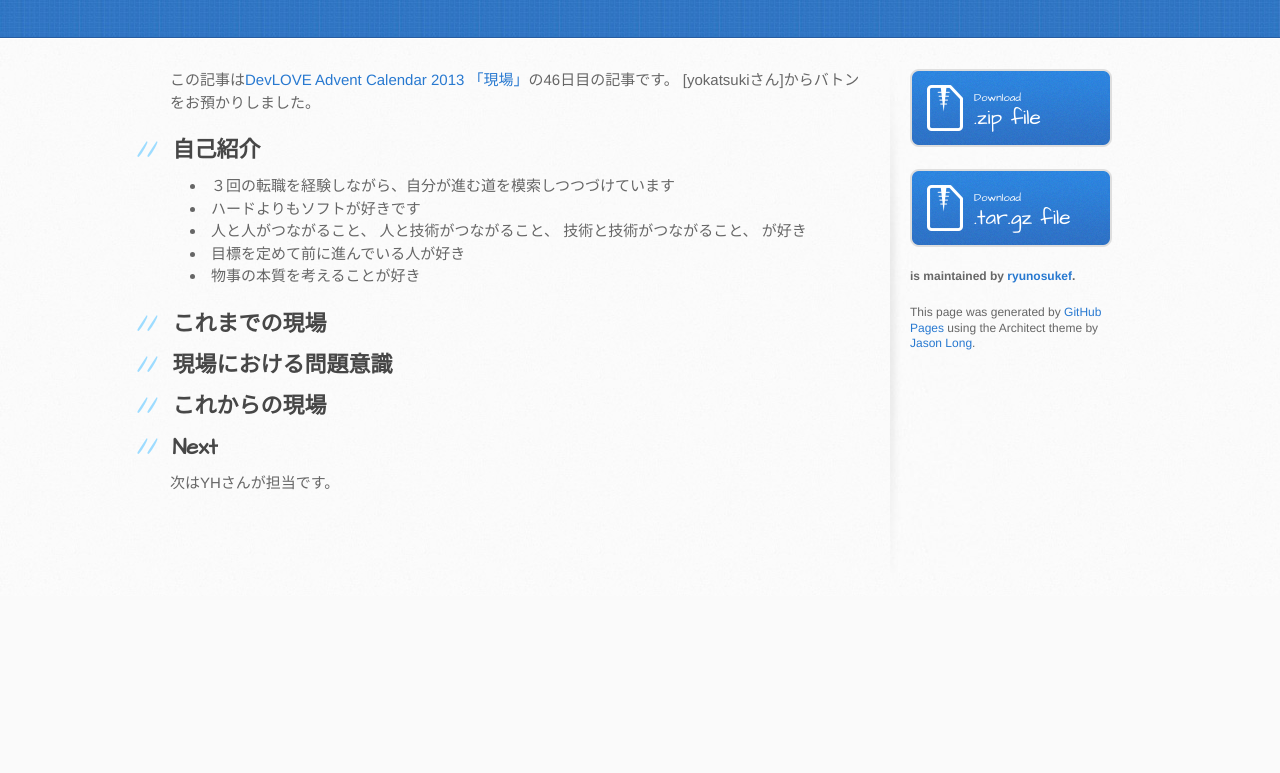
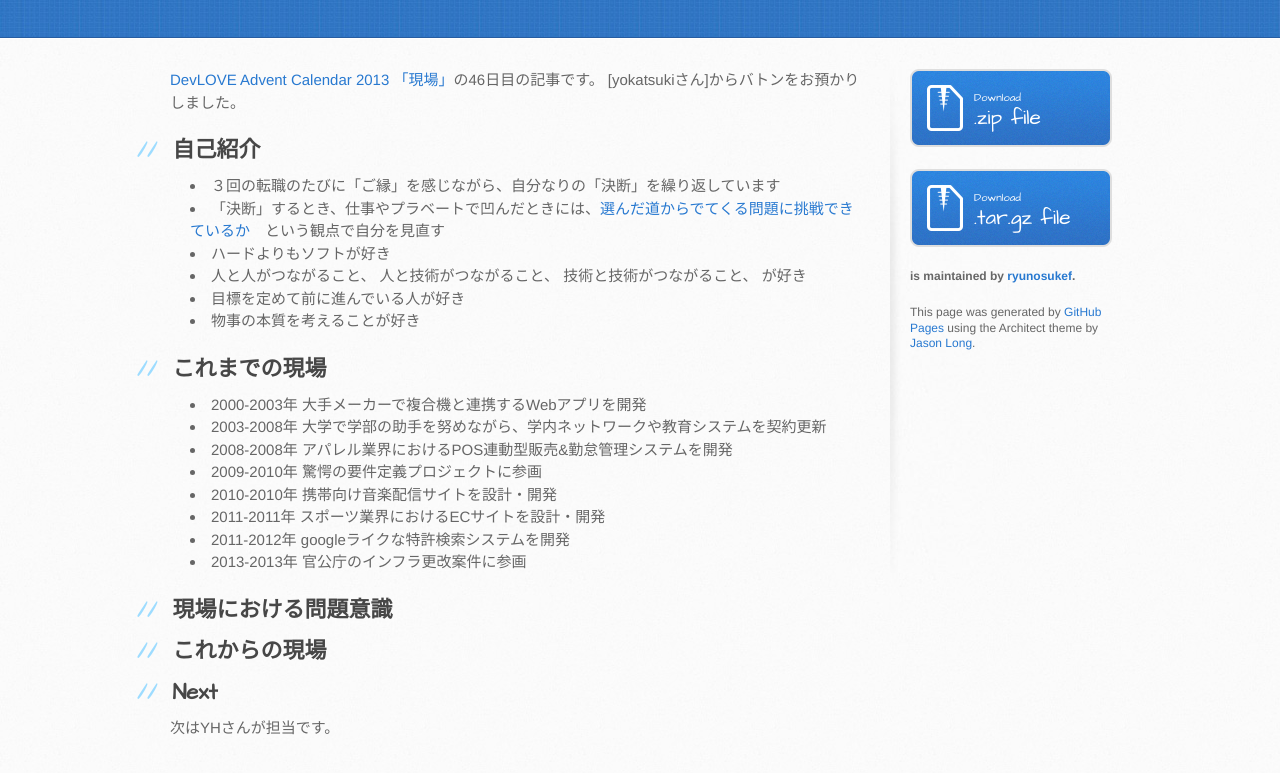
Before and after one commit to ryunosukef/devlove-advent-calendar-2013-genba, a plain HTML site: page index.html in a window 1280 px wide. Shown: the part 273-1046 px from the top of the page. Before the commit the page ends 869 px from the top, so only its background shows below. Drawn offline with Linux system fonts and the light colour scheme.

Commit message:
Create gh-pages branch via GitHub

```diff
--- a/index.html
+++ b/index.html
@@ -28,21 +28,31 @@
     <div id="content-wrapper">
       <div class="inner clearfix">
         <section id="main-content">
-          <p>この記事は<a href="http://devlove.doorkeeper.jp/events/7039">DevLOVE Advent Calendar 2013 「現場」</a>の46日目の記事です。 [yokatsukiさん]からバトンをお預かりしました。</p>
+          <p><a href="http://devlove.doorkeeper.jp/events/7039">DevLOVE Advent Calendar 2013 「現場」</a>の46日目の記事です。 [yokatsukiさん]からバトンをお預かりしました。</p>
 
 <h2>
 <a name="%E8%87%AA%E5%B7%B1%E7%B4%B9%E4%BB%8B" class="anchor" href="#%E8%87%AA%E5%B7%B1%E7%B4%B9%E4%BB%8B"><span class="octicon octicon-link"></span></a>自己紹介</h2>
 
 <ul>
-<li>３回の転職を経験しながら、自分が進む道を模索しつつづけています</li>
-<li>ハードよりもソフトが好きです</li>
+<li>３回の転職のたびに「ご縁」を感じながら、自分なりの「決断」を繰り返しています</li>
+<li>「決断」するとき、仕事やプラベートで凹んだときには、<a href="http://ameblo.jp/shihoo-y/image-11529681128-12534554103.html">選んだ道からでてくる問題に挑戦できているか</a>　という観点で自分を見直す</li>
+<li>ハードよりもソフトが好き</li>
 <li>人と人がつながること、 人と技術がつながること、 技術と技術がつながること、 が好き</li>
 <li>目標を定めて前に進んでいる人が好き</li>
 <li>物事の本質を考えることが好き</li>
 </ul><h2>
 <a name="%E3%81%93%E3%82%8C%E3%81%BE%E3%81%A7%E3%81%AE%E7%8F%BE%E5%A0%B4" class="anchor" href="#%E3%81%93%E3%82%8C%E3%81%BE%E3%81%A7%E3%81%AE%E7%8F%BE%E5%A0%B4"><span class="octicon octicon-link"></span></a>これまでの現場</h2>
 
-<h2>
+<ul>
+<li>2000-2003年 大手メーカーで複合機と連携するWebアプリを開発</li>
+<li>2003-2008年 大学で学部の助手を努めながら、学内ネットワークや教育システムを契約更新</li>
+<li>2008-2008年 アパレル業界におけるPOS連動型販売&amp;勤怠管理システムを開発</li>
+<li>2009-2010年 驚愕の要件定義プロジェクトに参画</li>
+<li>2010-2010年 携帯向け音楽配信サイトを設計・開発</li>
+<li>2011-2011年 スポーツ業界におけるECサイトを設計・開発</li>
+<li>2011-2012年 googleライクな特許検索システムを開発</li>
+<li>2013-2013年 官公庁のインフラ更改案件に参画</li>
+</ul><h2>
 <a name="%E7%8F%BE%E5%A0%B4%E3%81%AB%E3%81%8A%E3%81%91%E3%82%8B%E5%95%8F%E9%A1%8C%E6%84%8F%E8%AD%98" class="anchor" href="#%E7%8F%BE%E5%A0%B4%E3%81%AB%E3%81%8A%E3%81%91%E3%82%8B%E5%95%8F%E9%A1%8C%E6%84%8F%E8%AD%98"><span class="octicon octicon-link"></span></a>現場における問題意識</h2>
 
 <h2>
--- a/params.json
+++ b/params.json
@@ -1 +1 @@
-{"name":"DevLOVE Advent Calendar 2013.12.25","tagline":"","body":"この記事は[DevLOVE Advent Calendar 2013 「現場」](http://devlove.doorkeeper.jp/events/7039)の46日目の記事です。 [yokatsukiさん]からバトンをお預かりしました。\r\n\r\n自己紹介\r\n---\r\n- ３回の転職を経験しながら、自分が進む道を模索しつつづけています\r\n- ハードよりもソフトが好きです\r\n- 人と人がつながること、 人と技術がつながること、 技術と技術がつながること、 が好き\r\n- 目標を定めて前に進んでいる人が好き\r\n- 物事の本質を考えることが好き\r\n\r\n\r\nこれまでの現場\r\n---\r\n\r\n\r\n現場における問題意識\r\n---\r\n\r\n\r\nこれからの現場\r\n---\r\n\r\n\r\nNext\r\n----\r\n次はYHさんが担当です。\r\n","google":"UA-46663350-1","note":"Don't delete this file! It's used internally to help with page regeneration."}
+{"name":"DevLOVE Advent Calendar 2013.12.25","tagline":"","body":"[DevLOVE Advent Calendar 2013 「現場」](http://devlove.doorkeeper.jp/events/7039)の46日目の記事です。 [yokatsukiさん]からバトンをお預かりしました。\r\n\r\n自己紹介\r\n---\r\n- ３回の転職のたびに「ご縁」を感じながら、自分なりの「決断」を繰り返しています\r\n- 「決断」するとき、仕事やプラベートで凹んだときには、[選んだ道からでてくる問題に挑戦できているか](http://ameblo.jp/shihoo-y/image-11529681128-12534554103.html)　という観点で自分を見直す\r\n- ハードよりもソフトが好き\r\n- 人と人がつながること、 人と技術がつながること、 技術と技術がつながること、 が好き\r\n- 目標を定めて前に進んでいる人が好き\r\n- 物事の本質を考えることが好き\r\n\r\n\r\nこれまでの現場\r\n---\r\n- 2000-2003年 大手メーカーで複合機と連携するWebアプリを開発\r\n- 2003-2008年 大学で学部の助手を努めながら、学内ネットワークや教育システムを契約更新\r\n- 2008-2008年 アパレル業界におけるPOS連動型販売&勤怠管理システムを開発\r\n- 2009-2010年 驚愕の要件定義プロジェクトに参画\r\n- 2010-2010年 携帯向け音楽配信サイトを設計・開発\r\n- 2011-2011年 スポーツ業界におけるECサイトを設計・開発\r\n- 2011-2012年 googleライクな特許検索システムを開発\r\n- 2013-2013年 官公庁のインフラ更改案件に参画\r\n\r\n現場における問題意識\r\n---\r\n\r\n\r\nこれからの現場\r\n---\r\n\r\n\r\nNext\r\n----\r\n次はYHさんが担当です。\r\n","google":"UA-46663350-1","note":"Don't delete this file! It's used internally to help with page regeneration."}
```
